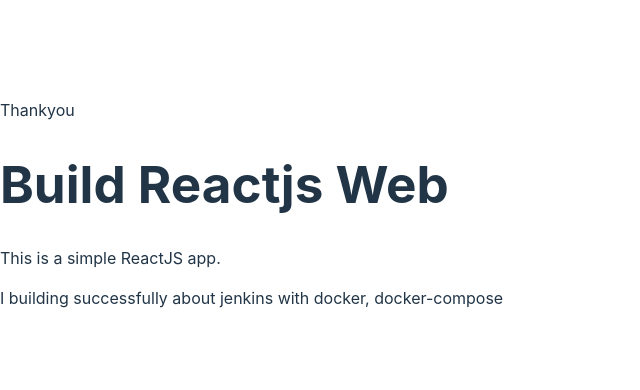
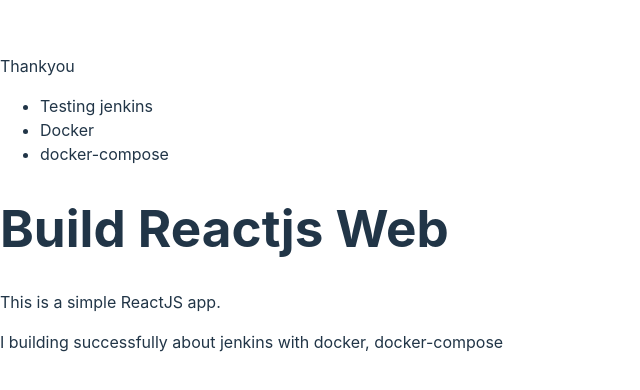
Before and after one commit to trinhhongthuc/build-reactjs-jenkin, a React (Vite) app: page / in a window 1280 px wide. Shown: the part 188-578 px from the top of the page, without its empty margins (0-640 px from the left). Built offline with nearby package versions, Linux system fonts and the light colour scheme.

Commit message:
Add new components thankyou

```diff
--- a/src/Thankyou.tsx
+++ b/src/Thankyou.tsx
@@ -1,5 +1,14 @@
 const Thankyou = () => {
-  return <div>Thankyou</div>;
+  return (
+    <div>
+      Thankyou
+      <ul>
+        <li>Testing jenkins</li>
+        <li>Docker</li>
+        <li>docker-compose</li>
+      </ul>
+    </div>
+  );
 };
 
 export default Thankyou;
```
